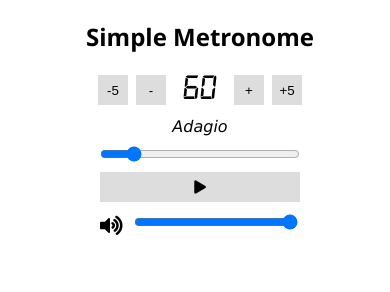
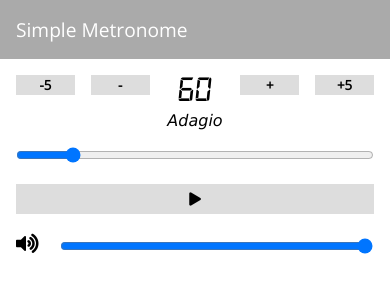
Before and after one commit to Koseydon/metronome, a plain HTML site: page index.html in a window 390 px wide. Drawn offline with nearby package versions, Linux system fonts and the light colour scheme.

Commit message:
Converted to mobile first design

```diff
--- a/css/style.css
+++ b/css/style.css
@@ -3,93 +3,123 @@
   src: url(/fonts/digital-mono-italic.ttf);
 }
 
-html {
-  font-family: 'Segoe UI', Tahoma, Geneva, Verdana, sans-serif;
+* {
   box-sizing: border-box;
 }
 
 body {
+  font-family: 'Open Sans', sans-serif;
   margin: 0;
   padding: 0;
 }
 
+
 button {
+  font-family: 'Open Sans', sans-serif;
+  font-weight: bold;
   background-color: #ddd;
   border: none;
   transition: background-color .15s ease-in-out;
 }
-
 button:hover {
   background-color: #aaa;
 }
 
-.container {
-  margin: auto;
-  width: 400px;
+#navigation {
+  background-color: #aaa;
+  color: #fff;
+  padding: 1rem 0;
+  margin-bottom: 1rem;
+}
+#appName {
+  font-size: 1.2rem;
+
 }
 
-h2 {
-  margin: 20px 0;
-  text-align: center;
+.container {
+  margin: 0 auto;
+  padding: 0 1rem;
+  min-width: 300px;
+}
+
+.row {
+  margin-bottom: 1rem;
 }
 
 #bpm {
   display: none;
-  width: 100px;
-  margin: 10px auto;
 }
 
+#bpmRangeDiv {
+  width: 100%;
+}
 #bpmRange {
-  display: block;
-  width: 200px;
-  margin: 10px auto;
+  width: 100%;
+  margin: 0;
 }
 
+#startStopDiv {
+  width: 100%;
+}
 #startStop {
-  display: block;
-  width: 200px;
+  display: inline-block;
+  width: 100%;
   height: 30px;
-  margin: 10px auto;
 }
 
 #bpmControls {
-  display: flex;
-  justify-content: center;
-  margin: 10px auto;
+  display: grid;
+  grid-column-gap: 1rem;
+  grid-template-columns: 1fr 1fr 1fr 1fr 1fr;
 }
 #bpmControls button {
-  width: 30px;
-  height: 30px;
-  margin: 2px 4px;
   text-align: center;
 }
 #bpmDiv {
-  height: 30px;
-  width: 60px;
   text-align: center;
   font-family: Digital, monospace;
   font-size: 36px;
 }
 
 #tempoName {
-  /* height: 30px; */
-  width: 200px;
-  margin: auto;
   text-align: center;
   font-family: 'Lucida Sans', 'Lucida Sans Regular', 'Lucida Grande', 'Lucida Sans Unicode', Geneva, Verdana, sans-serif;
   font-style: italic;
 }
 
-#volume {
-  display: flex;
-  justify-content: stretch;
-  width: 200px;
-  margin: auto;
+#volumeFontDiv {
+  display: inline-block;
+  font-size: 20px;
+  width: 40px;
+  height: 30px;
 }
-#volumeFontDiv {
-  width: 36px;
-  font-size: 20px;
+#volumeRangeDiv {
+  display: inline-block;
+  width: calc(100% - 45px);
+  height: 30px;
 }
 #volume input[type=range] {
-  width: 164px;
+  position: relative;
+  top: 3px;
+  margin: 0;
+  width: 100%;
 }
+
+@media only screen and (min-width: 600px) {
+  .container {
+    width: 600px;
+    margin: 0 auto;
+  }
+}
+
+@media only screen and (min-width: 768px) {
+
+}
+
+@media only screen and (min-width: 992px) {
+
+}
+
+@media only screen and (min-width: 1200px) {
+
+}
--- a/index.html
+++ b/index.html
@@ -4,19 +4,21 @@
   <meta charset="UTF-8">
   <meta name="viewport" content="width=device-width, initial-scale=1.0">
   <meta http-equiv="X-UA-Compatible" content="ie=edge">
-
+  <link href="https://fonts.googleapis.com/css?family=Open+Sans" rel="stylesheet">
   <link rel="stylesheet" href="css/fontawesome-all.min.css">
   <link rel="stylesheet" href="css/style.css">
-
   <title>Simple Metronome</title>
 </head>
 <body>
+  <div id="navigation">
+    <nav class="container">
+      <span id="appName">Simple Metronome</span>
+    </nav>
+  </div>
   <div class="container">
-    <h2>Simple Metronome</h2>
-
     <input type="number" name="bpm" id="bpm" value="60" min="20" max="300">
 
-    <div id="bpmControls">
+    <div id="bpmControls" class="row">
       <button id="minusFive">-5</button>
       <button id="minusOne">-</button>
       <div id="bpmDiv">60</div>
@@ -24,16 +26,19 @@
       <button id="plusFive">+5</button>
     </div>
 
-    <div id="tempoName">Adagio</div>
+    <div id="tempoName" class="row">Adagio</div>
 
-    <input type="range" name="bpmRange" id="bpmRange" value="60" min="20" max="300">
+    <div id="bpmRangeDiv" class="row">
+      <input type="range" name="bpmRange" id="bpmRange" value="60" min="20" max="300">
+    </div>
 
+    <div id="startStopDiv" class="row">
+      <button id="startStop">
+        <i id="startStopIcon" class="fas fa-play"></i>
+      </button>
+    </div>
 
-    <button id="startStop">
-      <i id="startStopIcon" class="fas fa-play"></i>
-    </button>
-
-    <div id="volume">
+    <div id="volume" class="row">
       <div id="volumeFontDiv">
         <i id="volumeIcon" class="fas fa-volume-up"></i>
       </div>
@@ -41,11 +46,9 @@
         <input type="range" id="volumeRange" value="100" min="0" max="100">
       </div>
     </div>
-
   </div>
 
   <script src="js/tempoMarkings.js"></script>
   <script src="js/app.js"></script>
-
 </body>
 </html>
```
